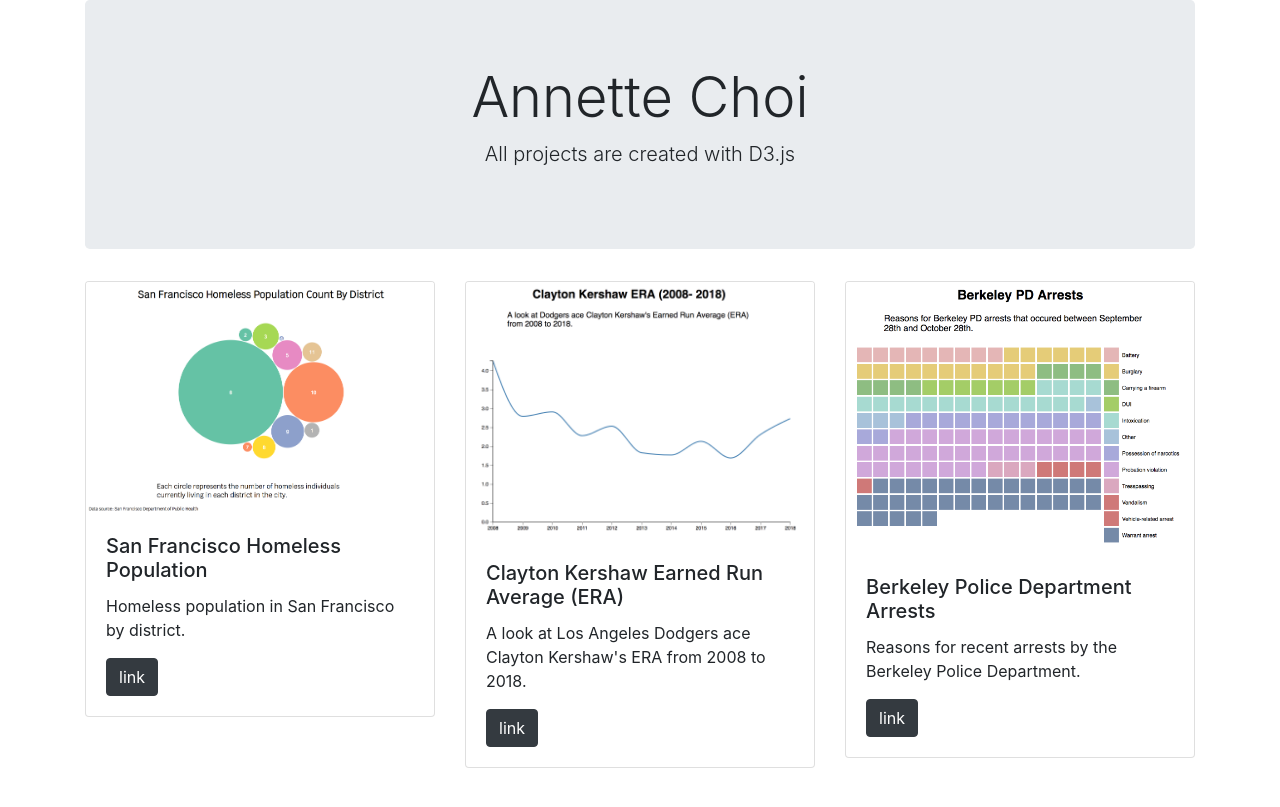
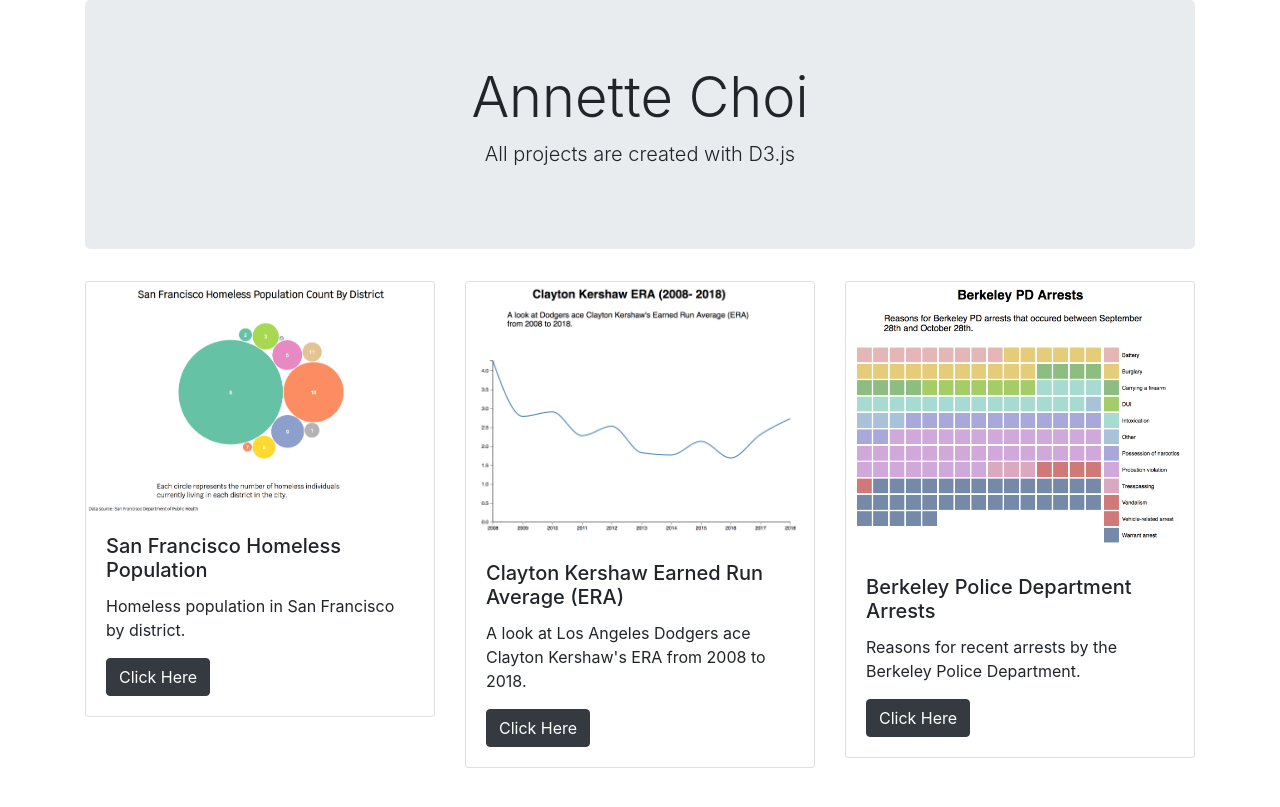
Before and after one commit to annettechoi/annettechoi, a Jekyll site: the page built from index.html, in a window 1280 px wide. Shown: the top 807 px of the page. Built offline with Jekyll 4.4.1, drawn with Linux system fonts in a browser that asks for light colours.

Commit message:
Update index.html

```diff
--- a/index.html
+++ b/index.html
@@ -28,7 +28,7 @@ projects:
       <div class="card-body">
         <h5 class="card-title">{{ project.title }}</h5>
         <p class="card-text">{{ project.description }}</p>
-        <a href="{{ project.link }}" class="btn btn-dark" target="_blank">link</a>
+        <a href="{{ project.link }}" class="btn btn-dark" target="_blank">Click Here</a>
       </div>
     </div>
   </div>
```
